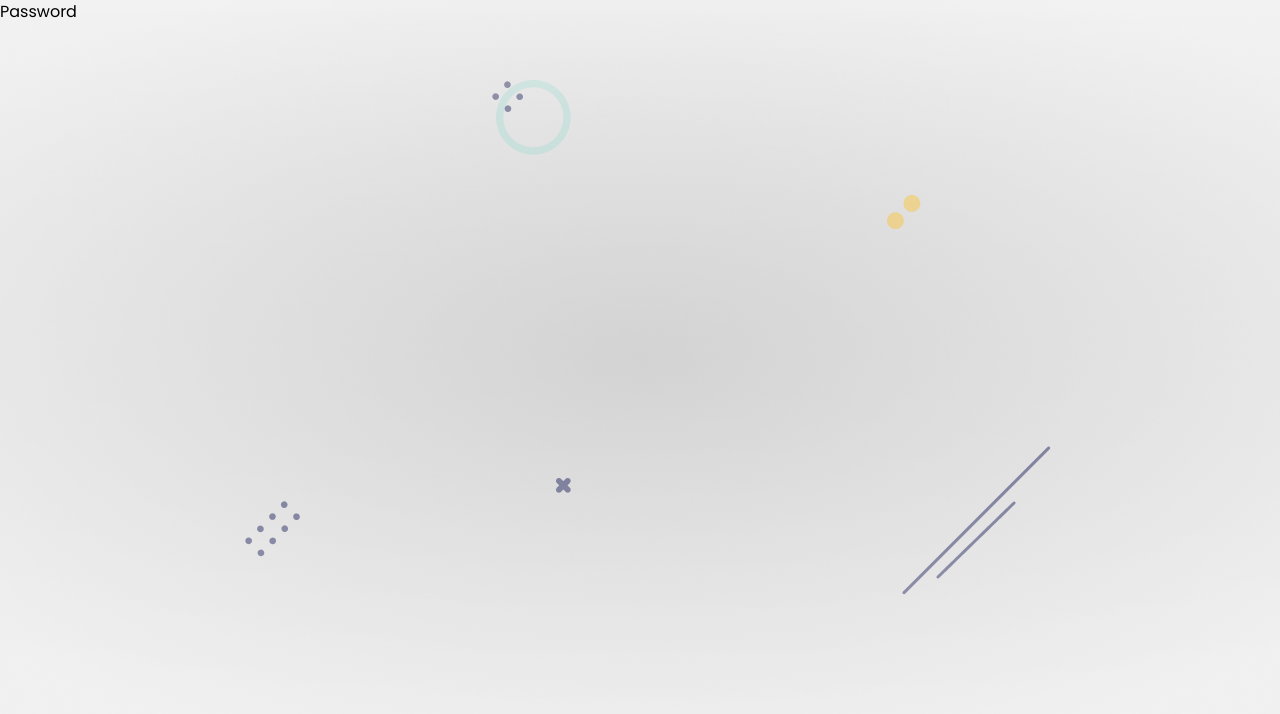
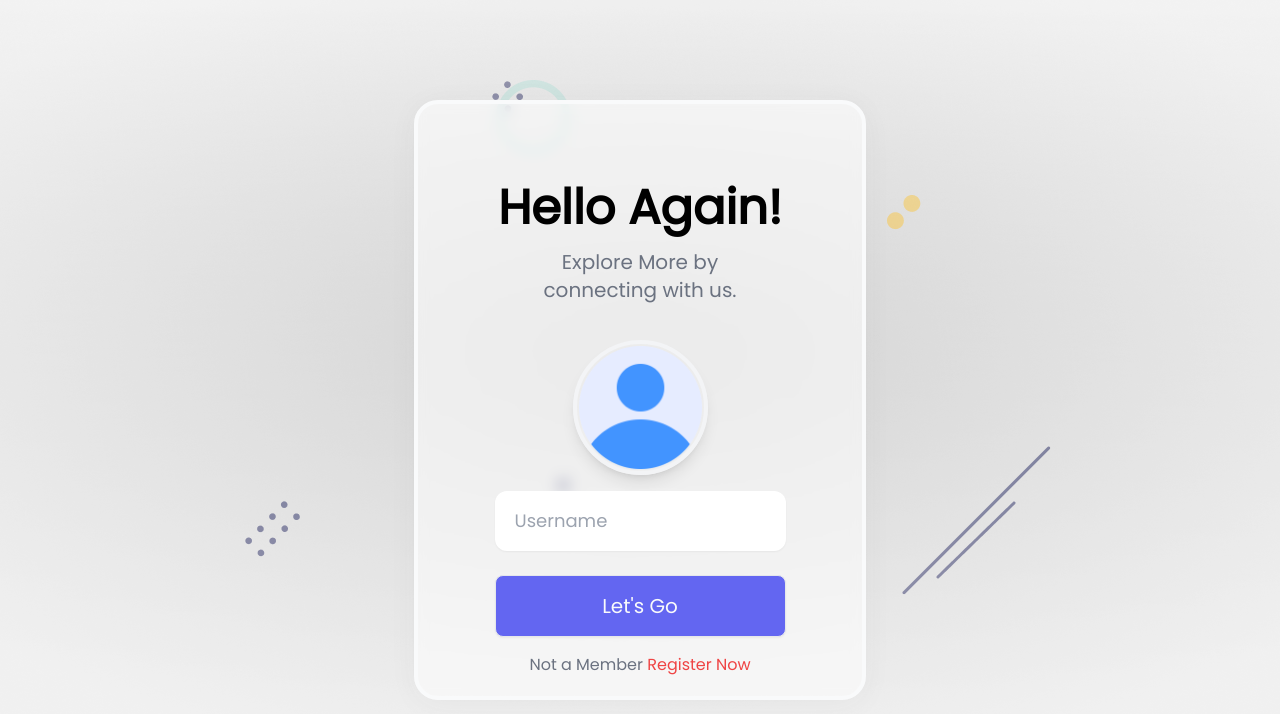
Before and after one commit to IbroTao/LoginApp, a React (Create React App) app in the folder client/: page /password in a window 1280 px wide. Shown: the top 714 px of the page. Built offline with nearby package versions, Linux system fonts and the light colour scheme.

Commit message:
New: condition set for values to be inputted during registration

```diff
--- a/client/src/components/Password.js
+++ b/client/src/components/Password.js
@@ -1,7 +1,58 @@
 import React from "react";
+import { Link } from "react-router-dom";
+import avatar from '../assets/profile.png'
+import {Toaster} from "react-hot-toast"
+import {useFormik} from "formik"
+import { usernameValidate } from "../helpers/validate.js";
+
+import styles from '../styles/Username.module.css'
 
 export default function Password() {
-    return(
-        <div>Password</div>
+
+    const formik = useFormik({
+        initialValues: {
+            password: ''
+        },
+        validate: usernameValidate,
+        validateOnBlur: false,
+        validateOnChange: false,
+        onSubmit: async values => {
+            console.log(values)
+        }
+    })
+
+    return (
+        <div className="container mx-auto">
+
+            <Toaster position="top-center" reverseOrder={false}></Toaster>
+
+            <div className="flex justify-center items-center h-screen">
+                <div className={styles.glass}>
+
+                    <div className="title flex flex-col items-center">
+                        <h4 className="text-5xl font-bold">Hello Again!</h4>
+                        <span className="py-4 text-xl w-2/3 text-center text-gray-500">
+                            Explore More by connecting with us.
+                        </span>
+                    </div>
+
+                    <form className="py-1" onSubmit={formik.handleSubmit}>
+                        <div className="profile flex justify-center py-4">
+                            <img src={avatar} className={styles.profile_img} alt="avatar"></img>
+                        </div>
+
+                        <div className="textbox flex flex-col items-center gap-6 ">
+                            <input {...formik.getFieldProps('password')} className={styles.textbox} type="text" placeholder="Username"/>
+                            <button className={styles.btn} type="submit">Let's Go</button>
+                        </div>
+
+                        <div className="text-center py-4">
+                            <span className="text-gray-500 ">Not a Member <Link className='text-red-500' to ="/register">Register Now</Link></span>
+                        </div>
+
+                    </form>
+                </div>
+            </div>
+        </div>
     )
 }
--- a/client/src/components/Username.js
+++ b/client/src/components/Username.js
@@ -3,7 +3,7 @@
 import avatar from '../assets/profile.png'
 import {Toaster} from "react-hot-toast"
 import {useFormik} from "formik"
-import { usernameValidate } from "../helpers/validate";
+import { usernameValidate } from "../helpers/validate.js";
 
 import styles from '../styles/Username.module.css'
 
@@ -42,7 +42,7 @@
                         </div>
 
                         <div className="textbox flex flex-col items-center gap-6 ">
-                            <input {...formik.getFieldProps('username   ')} className={styles.textbox} type="text" placeholder="Username"/>
+                            <input {...formik.getFieldProps('username')} className={styles.textbox} type="text" placeholder="Username"/>
                             <button className={styles.btn} type="submit">Let's Go</button>
                         </div>
 
--- a/client/src/helpers/validate.js
+++ b/client/src/helpers/validate.js
@@ -7,13 +7,24 @@
     return errors;
 }
 
+/**validate password */
+function passwordVerify(error={}, values){
+    if(!values.password){
+        error.password = toast.error('Password Required...!')
+    } else if(values.password.includes(" ")) {
+        error.password = toast.error('Wrong Password...!')
+    };
+
+    return error;
+}
+
 /**validate username*/
 function usernameVerify(error={}, values) {
     if(!values.username){
         error.username = toast.error('Username Required...!')
     } else if(values.username.includes(" ")) {
         error.username = toast.error('Invalid Username...!')
-    };
+    }
 
     return error;
 }
```
Also changed, not shown: client/src/components/Recovery.js (line endings or trailing spaces).
